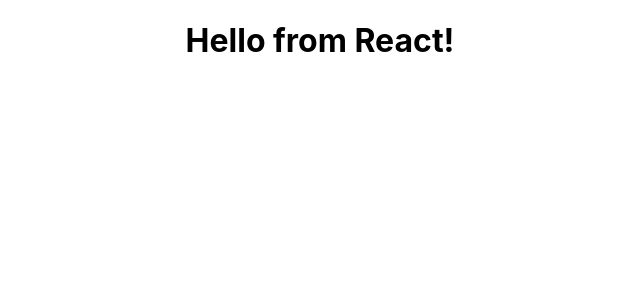
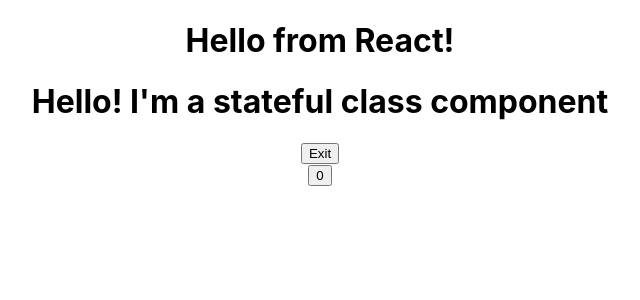
Before and after one commit to jeremyhsimons/react-app-tutorial, a React (Create React App) app in the folder my-app/: page / in a window 1280 px wide. Shown: the top 300 px of the page, without its empty margins (320-960 px from the left). Built offline with nearby package versions, Linux system fonts and the light colour scheme.

Commit message:
Add stateful component and correct update functions.

```diff
--- a/my-app/src/App.js
+++ b/my-app/src/App.js
@@ -1,11 +1,13 @@
 import logo from './logo.svg';
 import './App.css';
 import FunctionalGreeting from './components/FunctionalGreeting';
+import StatefulGreeting from './components/StatefulGreeting';
 
 function App() {
   return (
     <div className="App">
       <FunctionalGreeting />
+      <StatefulGreeting greeting="I'm a stateful class component" name="Frank"/>
     </div>
   );
 }
--- /dev/null
+++ b/my-app/src/components/StatefulGreeting.js
@@ -0,0 +1,42 @@
+import React from "react";
+
+class StatefulGreeting extends React.Component {
+
+  constructor(props) {
+    super(props);
+    this.state = {
+        introduction: "Hello!",
+        buttonText: "Exit",
+        count: 0,
+    };
+  }
+
+  handleClick() {
+    this.setState((prevState, prevProps) => {
+      return {
+        introduction: prevState.introduction === "Hello!" ? "Goodbye!" : "Hello!",
+        buttonText: prevState.buttonText === "Exit" ? "Enter" : "Exit",
+      }
+    });
+  }
+
+  countClick() {
+    this.setState((prevState, prevProps) => {
+      return {
+        count: prevState.count + 1
+      }
+    })
+  }
+
+  render() {
+    return (
+        <div>
+            <h1>{this.state.introduction} {this.props.greeting}</h1>
+            <button onClick={() => this.handleClick()}>{this.state.buttonText}</button><br/>
+            <button onClick={() => this.countClick()}>{this.state.count}</button>
+        </div>
+    )
+  }
+}
+
+export default StatefulGreeting;
```
Also changed, not shown: 1 other file (tests, documents, lock files or other folders).
